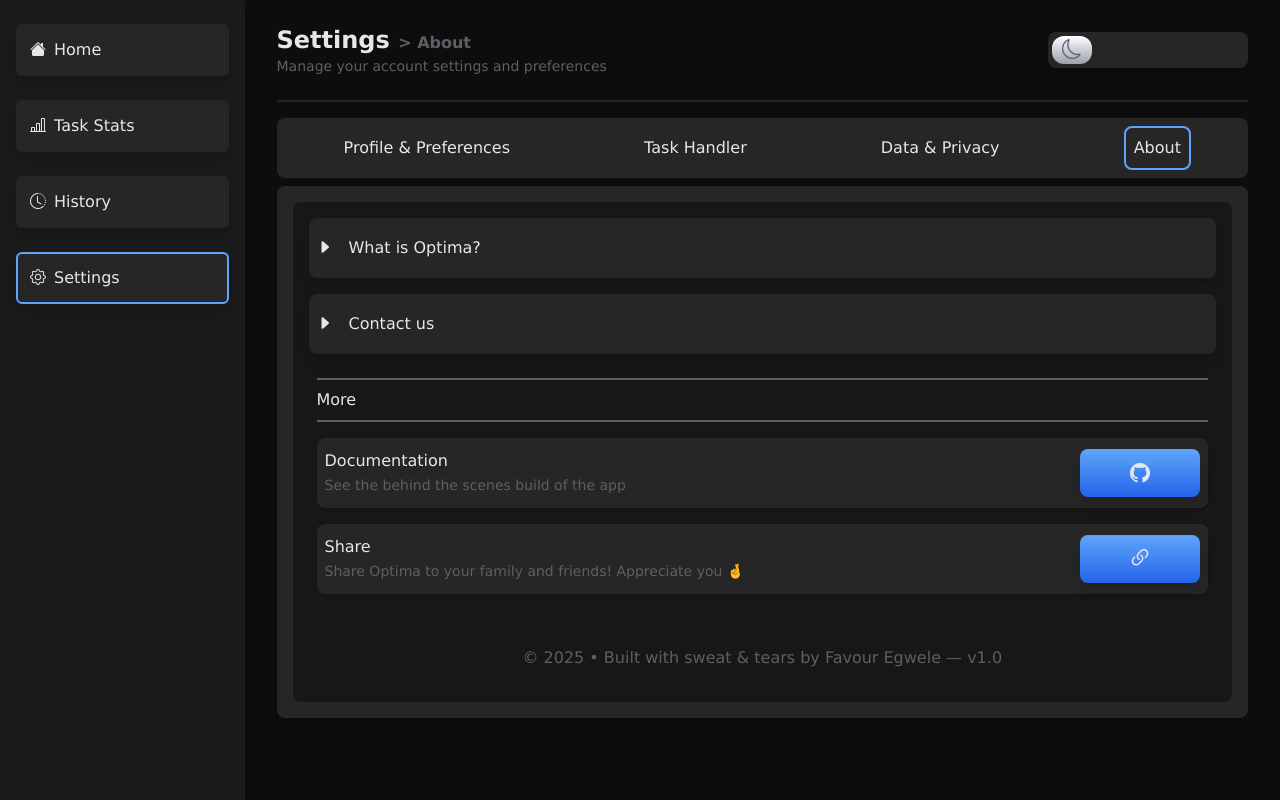
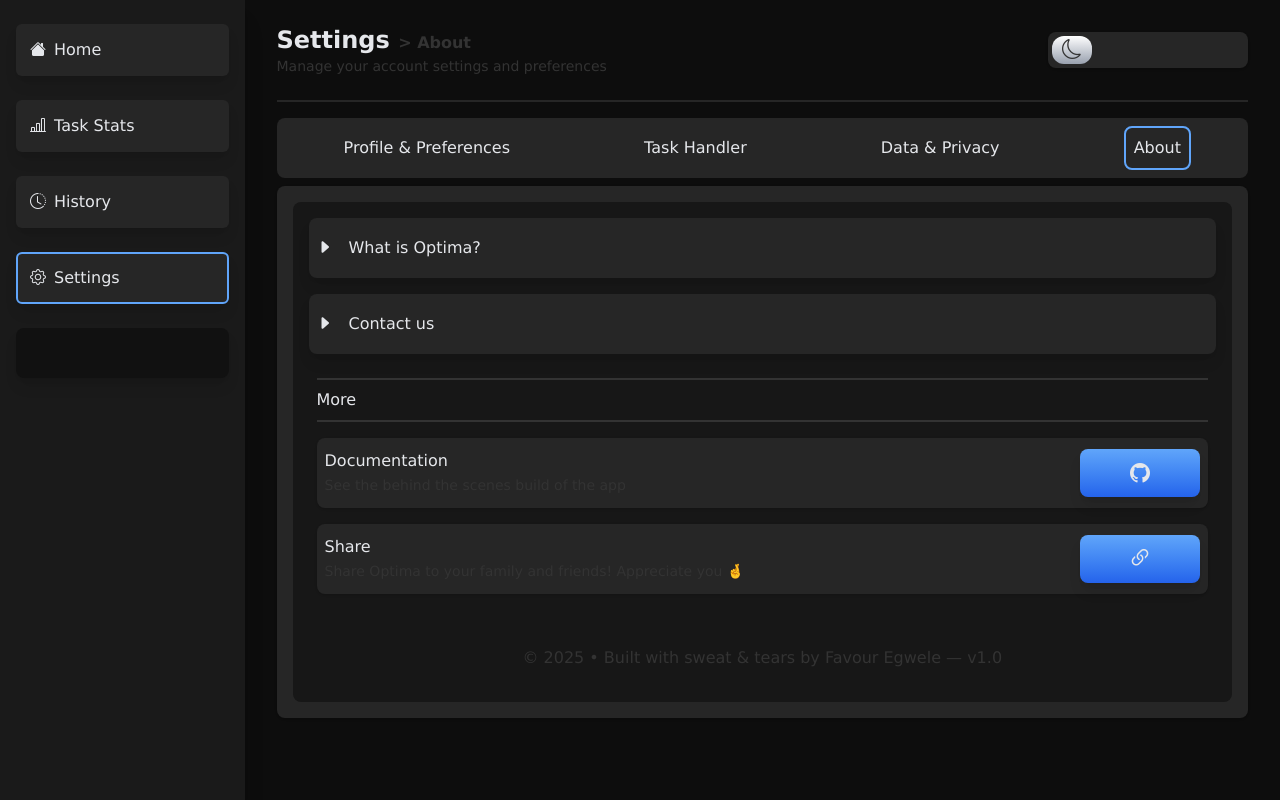
Before and after one commit to theinternetfae/Optima-V.2, a React (Vite) app: page /settings/about in a window 1280 px wide. Built offline with nearby package versions, Linux system fonts and the light colour scheme.

Commit message:
Setting up theme

```diff
--- a/src/SideMenu.jsx
+++ b/src/SideMenu.jsx
@@ -40,6 +40,7 @@ function SideMenu() {
                 <p>Settings</p>
             </Link>
 
+            <div className="color-test"></div>
         </nav>
     );
 }
--- a/src/index.css
+++ b/src/index.css
@@ -37,21 +37,6 @@ input[type="number"]::-webkit-outer-spin-button {
     @apply border border-2 border-grey;
 }
 
-@theme {
-    --color-selected: #DA38CD;
-    --color-bluet: #2563EB;
-    --color-bluelight: #60A5FA;
-    --color-dullblack: #171717;
-    --color-commongrey: #262626;
-    --color-backblack: #0D0D0D;
-    --color-delDark: #650207;
-    --color-delLight: #C93631;
-    --color-yellow: #FFFF00;
-    --color-grey: #5B6066;
-    --color-green: #237414;
-    --color-red: #9C0412;
-}
-
 @utility no-scrollbar {
   -ms-overflow-style: none;
   scrollbar-width: none;
@@ -63,11 +48,42 @@ input[type="number"]::-webkit-outer-spin-button {
   }
 }
 
+/*DEFAULT THEME / DARK MODE*/
+@theme {
+
+    /*Theme One (BASE)*/
+    --color-bluelight: #60A5FA;
+
+    /*Theme Two*/
+    --color-red: #9C0412;
+
+    /*Theme Three*/
+    --color-selected: #DA38CD;
+
+    /*Theme Four*/
+    --color-fern: #477023;
+
+    --color-bluemain: #2563EB;
+    --color-dullblack: #171717;
+    --color-commongrey: #262626;
+    --color-backblack: #111111;
+    --color-delDark: #650207;
+    --color-delLight: #C93631;
+    --color-yellow: #FFFF00;
+    --color-grey: #333333;
+    --color-green: #237414;
+    --color-bground: #1A1A1A
+}
+
+
 @layer components {
 
+    .color-test {
+        @apply h-[50px] rounded-lg shadow-lg bg-backblack;
+    }
 
     .add {
-        @apply text-xl text-bluet cursor-pointer md:text-2xl;
+        @apply text-xl text-bluemain cursor-pointer md:text-2xl;
     }
 
     .tips {
@@ -75,7 +91,7 @@ input[type="number"]::-webkit-outer-spin-button {
     }
 
     .tips:hover {
-        @apply text-bluet;
+        @apply text-bluemain;
     }
 
     .emoji-picker {
@@ -117,7 +133,7 @@ input[type="number"]::-webkit-outer-spin-button {
     }
 
     .side-menu {
-        @apply  bg-[#1A1A1A] w-[100vw] bottom-0 shadow-xl fixed bottom-0 flex flex-col px-4 py-6 gap-6 cursor-pointer lg:w-[20%] lg:sticky lg:h-[100vh] lg:top-0 lg:left-0;
+        @apply  bg-bground w-[100vw] bottom-0 shadow-xl fixed bottom-0 flex flex-col px-4 py-6 gap-6 cursor-pointer lg:w-[20%] lg:sticky lg:h-[100vh] lg:top-0 lg:left-0;
 
         & .road {
             @apply cursor-pointer rounded-md bg-commongrey shadow-lg p-3 border border-2 border-transparent flex gap-2;
@@ -159,7 +175,7 @@ input[type="number"]::-webkit-outer-spin-button {
                     }
 
                     & .d-other {
-                        @apply h-[75%] text-[10px] border-bluelight p-[12px] rounded-full bg-[#333333] shadow-lg flex items-center justify-center cursor-pointer md:text-base md:border-[3px] md:h-[10px] md:w-[10px] md:p-6;
+                        @apply h-[75%] text-[10px] border-bluelight p-[12px] rounded-full bg-grey shadow-lg flex items-center justify-center cursor-pointer md:text-base md:border-[3px] md:h-[10px] md:w-[10px] md:p-6;
                     }
                 }
                 }
@@ -262,7 +278,7 @@ input[type="number"]::-webkit-outer-spin-button {
             }
 
             & .addTask {
-                @apply mt-2 bg-gradient-to-b from-bluelight to-bluet p-2 rounded-lg text-sm shadow font-bold text-shadow-md cursor-pointer md:text-base;
+                @apply mt-2 bg-gradient-to-b from-bluelight to-bluemain p-2 rounded-lg text-sm shadow font-bold text-shadow-md cursor-pointer md:text-base;
             }
 
             & .delete-task {
@@ -276,7 +292,7 @@ input[type="number"]::-webkit-outer-spin-button {
     }
 
     .task-box {
-        @apply p-2 h-[40px] bg-[#111111] cursor-pointer snap-start rounded-md shadow flex items-center transition-all duration-2000 ease-in-out md:p-4 md:border-none md:h-[70px] md:w-full;
+        @apply p-2 h-[40px] bg-backblack cursor-pointer snap-start rounded-md shadow flex items-center transition-all duration-2000 ease-in-out md:p-4 md:border-none md:h-[70px] md:w-full;
 
         & .emoji-t-box {
             @apply h-[30px] w-[8%] bg-commongrey text-lg flex items-center justify-center rounded-lg md:w-[5%] md:h-full md:text-3xl;
@@ -287,12 +303,12 @@ input[type="number"]::-webkit-outer-spin-button {
         }
 
         & .done {
-            @apply w-4 h-4 accent-bluet mr-2 cursor-pointer disabled:opacity-40 disabled:cursor-not-allowed md:scale-125;
+            @apply w-4 h-4 accent-bluemain mr-2 cursor-pointer disabled:opacity-40 disabled:cursor-not-allowed md:scale-125;
         }
     }
 
     .history-box {
-        @apply border border-2 border-transparent snap-start cursor-pointer bg-[#111111] rounded-md shadow m-4 h-[60px] flex items-center duration-2000 ease-in-out;
+        @apply border border-2 border-transparent snap-start cursor-pointer bg-backblack rounded-md shadow m-4 h-[60px] flex items-center duration-2000 ease-in-out;
 
         & .emoji-t-box {
             @apply h-[30px] w-[8%] bg-commongrey text-lg flex items-center justify-center ml-2 rounded-lg md:w-[5%] md:h-[80%] md:text-3xl;
@@ -308,7 +324,7 @@ input[type="number"]::-webkit-outer-spin-button {
     }
 
     .handler-box {
-        @apply bg-[#111111] h-16 mt-4 rounded-lg flex items-center snap-start;
+        @apply bg-backblack h-16 mt-4 rounded-lg flex items-center snap-start;
 
         & .emoji-t-box {
             @apply h-[30px] w-[8%] bg-commongrey text-lg flex items-center justify-center ml-2 rounded-lg md:w-[5%] md:h-[70%] md:text-3xl;
@@ -349,7 +365,7 @@ input[type="number"]::-webkit-outer-spin-button {
                 }
 
                 & .no-no {
-                    @apply bg-gradient-to-b from-bluelight to-bluet;
+                    @apply bg-gradient-to-b from-bluelight to-bluemain;
                 }
             }
         }
@@ -373,7 +389,7 @@ input[type="number"]::-webkit-outer-spin-button {
                 }
 
                 & .no-no {
-                    @apply bg-gradient-to-b from-bluelight to-bluet;
+                    @apply bg-gradient-to-b from-bluelight to-bluemain;
                 }
             }
         }
@@ -433,7 +449,7 @@ input[type="number"]::-webkit-outer-spin-button {
                         }
 
                         & li {
-                            @apply bg-bluet p-2 rounded shadow cursor-pointer;
+                            @apply bg-bluemain p-2 rounded shadow cursor-pointer;
                         }
                     }
                 }
@@ -470,7 +486,7 @@ input[type="number"]::-webkit-outer-spin-button {
                     @apply h-[50%] flex gap-40 items-center justify-center;
 
                     & .sec-one {
-                        @apply border border-2 h-full w-[30%] flex flex-col justify-center items-center gap-4 text-xl font-bold bg-dullblack rounded-full shadow-xl text-bluet hover:text-bluelight transition ease-in duration-300;
+                        @apply border border-2 h-full w-[30%] flex flex-col justify-center items-center gap-4 text-xl font-bold bg-dullblack rounded-full shadow-xl text-bluemain hover:text-bluelight transition ease-in duration-300;
 
                         i {
                             @apply text-4xl;
@@ -719,10 +735,10 @@ input[type="number"]::-webkit-outer-spin-button {
                         }
 
                         .one {
-                            @apply bg-dullblack border border-2 border-bluet z-10 cursor-pointer;
+                            @apply bg-dullblack border border-2 border-bluemain z-10 cursor-pointer;
 
                             & .in-one {
-                                @apply h-full rounded-full scale-85 bg-bluet shadow;
+                                @apply h-full rounded-full scale-85 bg-bluemain shadow;
                             }
                         }
 
@@ -746,7 +762,7 @@ input[type="number"]::-webkit-outer-spin-button {
                             @apply bg-dullblack border border-2 border-transparent z-10 cursor-pointer;
 
                             & .in-four {
-                                @apply h-full rounded-full scale-85 bg-bluelight shadow;
+                                @apply h-full rounded-full scale-85 bg-fern shadow;
                             }
                         }
                     }
@@ -819,7 +835,7 @@ input[type="number"]::-webkit-outer-spin-button {
                     }
 
                     .download-data {
-                        @apply h-15 rounded-lg mx-60 mt-2 bg-gradient-to-b from-bluelight to-bluet shadow-lg font-bold cursor-pointer active:scale-95 flex gap-2 justify-center items-center;
+                        @apply h-15 rounded-lg mx-60 mt-2 bg-gradient-to-b from-bluelight to-bluemain shadow-lg font-bold cursor-pointer active:scale-95 flex gap-2 justify-center items-center;
                     }
                 }
             }
@@ -851,7 +867,7 @@ input[type="number"]::-webkit-outer-spin-button {
                             }
 
                             button {
-                                @apply p-2 rounded-lg font-bold ml-auto mb-2 mr-2 bg-gradient-to-b from-bluelight to-bluet shadow-lg active:scale-90;
+                                @apply p-2 rounded-lg font-bold ml-auto mb-2 mr-2 bg-gradient-to-b from-bluelight to-bluemain shadow-lg active:scale-90;
                             }
 
                         }
@@ -873,7 +889,7 @@ input[type="number"]::-webkit-outer-spin-button {
                         }
 
                         .btn-icon {
-                            @apply w-30 h-12 rounded-lg bg-gradient-to-b from-bluelight to-bluet shadow-lg active:scale-90 cursor-pointer flex justify-center items-center text-xl;
+                            @apply w-30 h-12 rounded-lg bg-gradient-to-b from-bluelight to-bluemain shadow-lg active:scale-90 cursor-pointer flex justify-center items-center text-xl;
 
                             .bi {
                                 @apply text-2xl;
```
